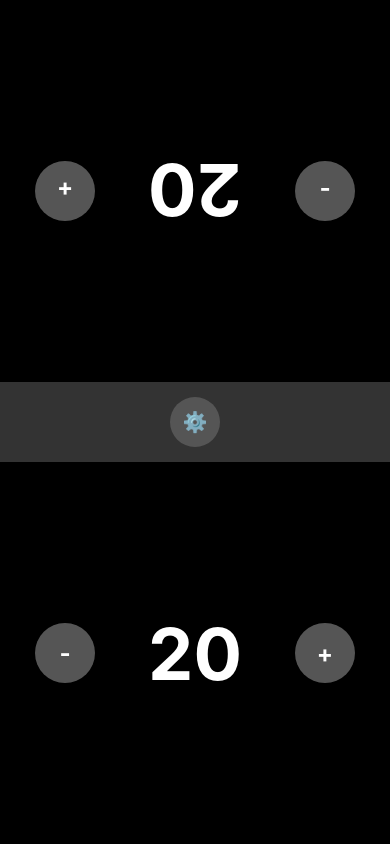
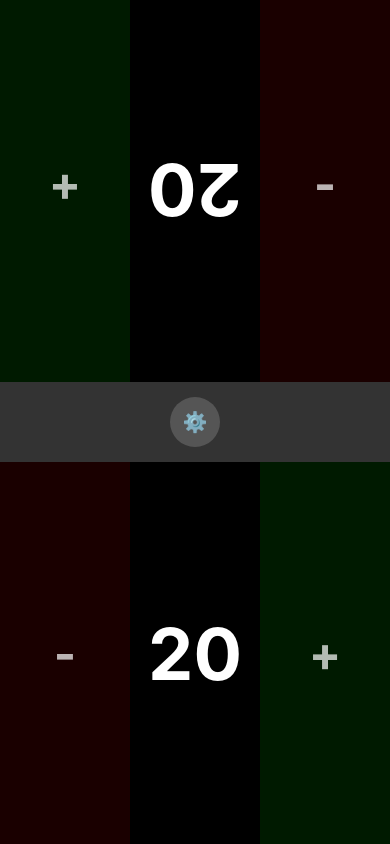
Before and after one commit to Patonero/ledger-mobile, a React Native app: screen / in a window 390 px wide. Built offline with nearby package versions, Linux system fonts and the light colour scheme.

Commit message:
feat: refactor life tracking logic to use cumulative state and improve performance

```diff
--- a/App.js
+++ b/App.js
@@ -1,4 +1,4 @@
-import React, { useState, useEffect } from "react";
+import React, { useState, useEffect, useCallback, useMemo, memo } from "react";
 import {
   StyleSheet,
   Text,
@@ -19,10 +19,8 @@ export default function App() {
   const [player2Life, setPlayer2Life] = useState(20);
   const [startingLife, setStartingLife] = useState(20);
   const [menuVisible, setMenuVisible] = useState(false);
-  const [player1LifeChange, setPlayer1LifeChange] = useState(0);
-  const [player2LifeChange, setPlayer2LifeChange] = useState(0);
-  const [changeTimeout1, setChangeTimeout1] = useState(null);
-  const [changeTimeout2, setChangeTimeout2] = useState(null);
+  const [lifeChanges, setLifeChanges] = useState({ player1: 0, player2: 0 });
+  const timeoutRefs = useMemo(() => ({ player1: null, player2: null }), []);
 
   // Load saved starting life on app start
   useEffect(() => {
@@ -61,57 +59,51 @@ export default function App() {
     }
   }, []);
 
-  const adjustLife = (player, amount) => {
+  const adjustLife = useCallback(
+    (player, amount) => {
+      const playerKey = `player${player}`;
+
       if (player === 1) {
-      setPlayer1Life(Math.max(0, player1Life + amount));
+        setPlayer1Life((prev) => Math.max(0, prev + amount));
+      } else {
+        setPlayer2Life((prev) => Math.max(0, prev + amount));
+      }
 
       // Clear existing timeout
-      if (changeTimeout1) {
-        clearTimeout(changeTimeout1);
+      if (timeoutRefs[playerKey]) {
+        clearTimeout(timeoutRefs[playerKey]);
       }
 
       // Update cumulative change
-      setPlayer1LifeChange((prev) => prev + amount);
+      setLifeChanges((prev) => ({
+        ...prev,
+        [playerKey]: prev[playerKey] + amount,
+      }));
 
       // Set new timeout to clear the change display
-      const timeout = setTimeout(() => {
-        setPlayer1LifeChange(0);
-        setChangeTimeout1(null);
+      timeoutRefs[playerKey] = setTimeout(() => {
+        setLifeChanges((prev) => ({
+          ...prev,
+          [playerKey]: 0,
+        }));
+        timeoutRefs[playerKey] = null;
       }, 2000);
-      setChangeTimeout1(timeout);
-    } else {
-      setPlayer2Life(Math.max(0, player2Life + amount));
+    },
+    [timeoutRefs]
+  );
 
-      // Clear existing timeout
-      if (changeTimeout2) {
-        clearTimeout(changeTimeout2);
-      }
-
-      // Update cumulative change
-      setPlayer2LifeChange((prev) => prev + amount);
-
-      // Set new timeout to clear the change display
-      const timeout = setTimeout(() => {
-        setPlayer2LifeChange(0);
-        setChangeTimeout2(null);
-      }, 2000);
-      setChangeTimeout2(timeout);
-    }
-  };
-
-  const resetGame = () => {
+  const resetGame = useCallback(() => {
     setPlayer1Life(startingLife);
     setPlayer2Life(startingLife);
-    setPlayer1LifeChange(0);
-    setPlayer2LifeChange(0);
-    if (changeTimeout1) clearTimeout(changeTimeout1);
-    if (changeTimeout2) clearTimeout(changeTimeout2);
-    setChangeTimeout1(null);
-    setChangeTimeout2(null);
+    setLifeChanges({ player1: 0, player2: 0 });
+    if (timeoutRefs.player1) clearTimeout(timeoutRefs.player1);
+    if (timeoutRefs.player2) clearTimeout(timeoutRefs.player2);
+    timeoutRefs.player1 = null;
+    timeoutRefs.player2 = null;
     setMenuVisible(false);
-  };
+  }, [startingLife, timeoutRefs]);
 
-  const setStartingLifeTotal = async (life) => {
+  const setStartingLifeTotal = useCallback(async (life) => {
     setStartingLife(life);
     setPlayer1Life(life);
     setPlayer2Life(life);
@@ -123,18 +115,31 @@ export default function App() {
     } catch (error) {
       console.log("Error saving starting life:", error);
     }
-  };
+  }, []);
 
-  const PlayerSection = ({ playerNumber, life, lifeChange, isTop = false }) => (
-    <View style={[styles.playerSection, isTop && styles.topPlayer]}>
+  const PlayerSection = memo(
+    ({ playerNumber, life, lifeChange, isTop = false }) => {
+      const onDecreasePress = useCallback(
+        () => adjustLife(playerNumber, -1),
+        [adjustLife, playerNumber]
+      );
+      const onIncreasePress = useCallback(
+        () => adjustLife(playerNumber, 1),
+        [adjustLife, playerNumber]
+      );
+      const containerStyle = useMemo(
+        () => [styles.playerSection, isTop && styles.topPlayer],
+        [isTop]
+      );
+
+      return (
+        <View style={containerStyle}>
           <TouchableOpacity
             style={styles.decreaseZone}
-        onPress={() => adjustLife(playerNumber, -1)}
+            onPress={onDecreasePress}
             activeOpacity={0.3}
           >
-        <View style={styles.buttonIndicator}>
             <Text style={styles.buttonText}>-</Text>
-        </View>
           </TouchableOpacity>
 
           <View style={styles.lifeZone}>
@@ -148,14 +153,14 @@ export default function App() {
 
           <TouchableOpacity
             style={styles.increaseZone}
-        onPress={() => adjustLife(playerNumber, 1)}
+            onPress={onIncreasePress}
             activeOpacity={0.3}
           >
-        <View style={styles.buttonIndicator}>
             <Text style={styles.buttonText}>+</Text>
-        </View>
           </TouchableOpacity>
         </View>
+      );
+    }
   );
 
   return (
@@ -165,7 +170,7 @@ export default function App() {
       <PlayerSection
         playerNumber={2}
         life={player2Life}
-        lifeChange={player2LifeChange}
+        lifeChange={lifeChanges.player2}
         isTop={true}
       />
 
@@ -258,7 +263,7 @@ export default function App() {
       <PlayerSection
         playerNumber={1}
         life={player1Life}
-        lifeChange={player1LifeChange}
+        lifeChange={lifeChanges.player1}
       />
     </View>
   );
@@ -292,12 +297,14 @@ const styles = StyleSheet.create({
     height: "100%",
     justifyContent: "center",
     alignItems: "center",
+    backgroundColor: "rgba(255, 0, 0, 0.1)",
   },
   increaseZone: {
     flex: 1,
     height: "100%",
     justifyContent: "center",
     alignItems: "center",
+    backgroundColor: "rgba(0, 255, 0, 0.1)",
   },
   lifeZone: {
     flex: 1,
@@ -319,18 +326,11 @@ const styles = StyleSheet.create({
     textAlign: "center",
     alignSelf: "center",
   },
-  buttonIndicator: {
-    width: 60,
-    height: 60,
-    borderRadius: 30,
-    justifyContent: "center",
-    alignItems: "center",
-    backgroundColor: "#555",
-  },
   buttonText: {
     color: "#fff",
-    fontSize: 24,
+    fontSize: 48,
     fontWeight: "bold",
+    opacity: 0.7,
   },
   centerSection: {
     flexDirection: "row",
```
Lines whose indentation alone changed are shown as unchanged.
